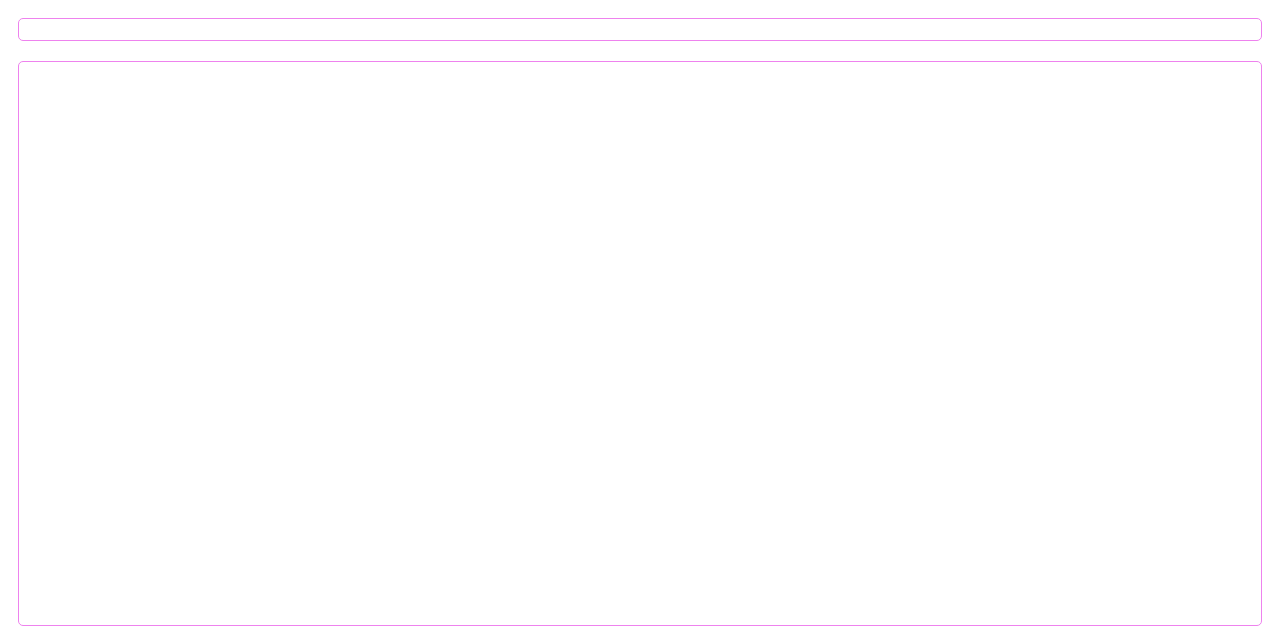
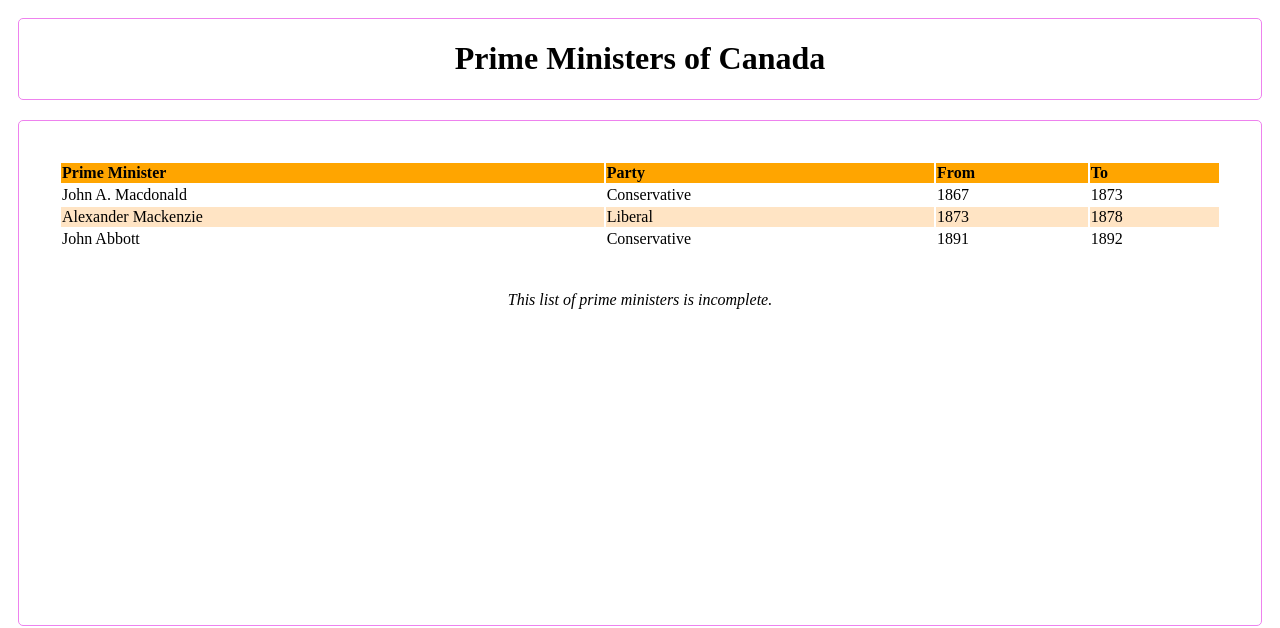
Before and after one commit to dh20199/01-blog-rebekahr224, a website: page 02/index.html in a window 1280 px wide. Shown: the top 628 px of the page. Drawn offline with Linux system fonts and the light colour scheme.

Commit message:
final edits to index file

```diff
--- a/02/index.html
+++ b/02/index.html
@@ -8,17 +8,47 @@
     <body>
         <main>
             <header>
-                <h1></h1>
+                <h1>Prime Ministers of Canada</h1>
             </header>
             <article>
                 <table>
+                    <thead>
+                        <tr>
+                            <th>Prime Minister</th>
+                            <th>Party</th>
+                            <th>From</th>
+                            <th>To</th>
+                        </tr>
+                    </thead>
+                    <tbody>
+                        <tr>
+                            <td>John A. Macdonald</td>
+                            <td>Conservative</td>
+                            <td>1867</td>
+                            <td>1873</td>
+                        </tr>
+                        <tr>
+                                <td>Alexander Mackenzie</td>
+                                <td>Liberal</td>
+                                <td>1873</td>
+                                <td>1878</td>
+                        </tr>
+                        <tr>
+                                <td>John Abbott</td>
+                                <td>Conservative</td>
+                                <td>1891</td>
+                                <td>1892</td>
+                        </tr>
+
+                    </tbody>
+                    <caption>This list of prime ministers is incomplete. </caption>
                 </table>
             </article>
             <footer>
-                <img id="image1" alt="" src="https://encrypted-tbn0.gstatic.com/images?q=tbn:ANd9GcTFq2i16Xq9oC4s73H0-_umt9wJP40I4mYsFYDMFYnmNkCvh9SgWQ"/>
-                <img id="image2" alt="" src="https://encrypted-tbn0.gstatic.com/images?q=tbn:ANd9GcQm-mCEPa5XOwHk65r75UsBuKuAShYHOonShu8a9tyFe4lMh--HSw"/>
-                <img alt="" id="image3" src="https://farm3.staticflickr.com/2886/10151429816_29e509d74a_z_d.jpg"/>
-                <img id="image4" alt="" src="https://encrypted-tbn0.gstatic.com/images?q=tbn:ANd9GcQQHNMkUShd_s_JVl1PJswyXQYLdT7X87EhzdyYKHZT7jmscfg5"/>
+                <img id="image1" alt="" src="https://upload.wikimedia.org/wikipedia/commons/thumb/7/71/John_A_Macdonald_%28ca._1875%29.jpg/440px-John_A_Macdonald_%28ca._1875%29.jpg"/>
+                <img id="image2" alt="" src="https://upload.wikimedia.org/wikipedia/commons/3/3a/Alexander_McKenzie3.jpg"/>
+                <img alt="" id="image3" src="https://upload.wikimedia.org/wikipedia/commons/thumb/6/68/SirJohnAbbott1.jpg/440px-SirJohnAbbott1.jpg"/>
+                <img id="image4" alt="" src="https://upload.wikimedia.org/wikipedia/commons/thumb/d/d9/Flag_of_Canada_%28Pantone%29.svg/250px-Flag_of_Canada_%28Pantone%29.svg.png"/>
             </footer>
         </main>
     </body>
```
